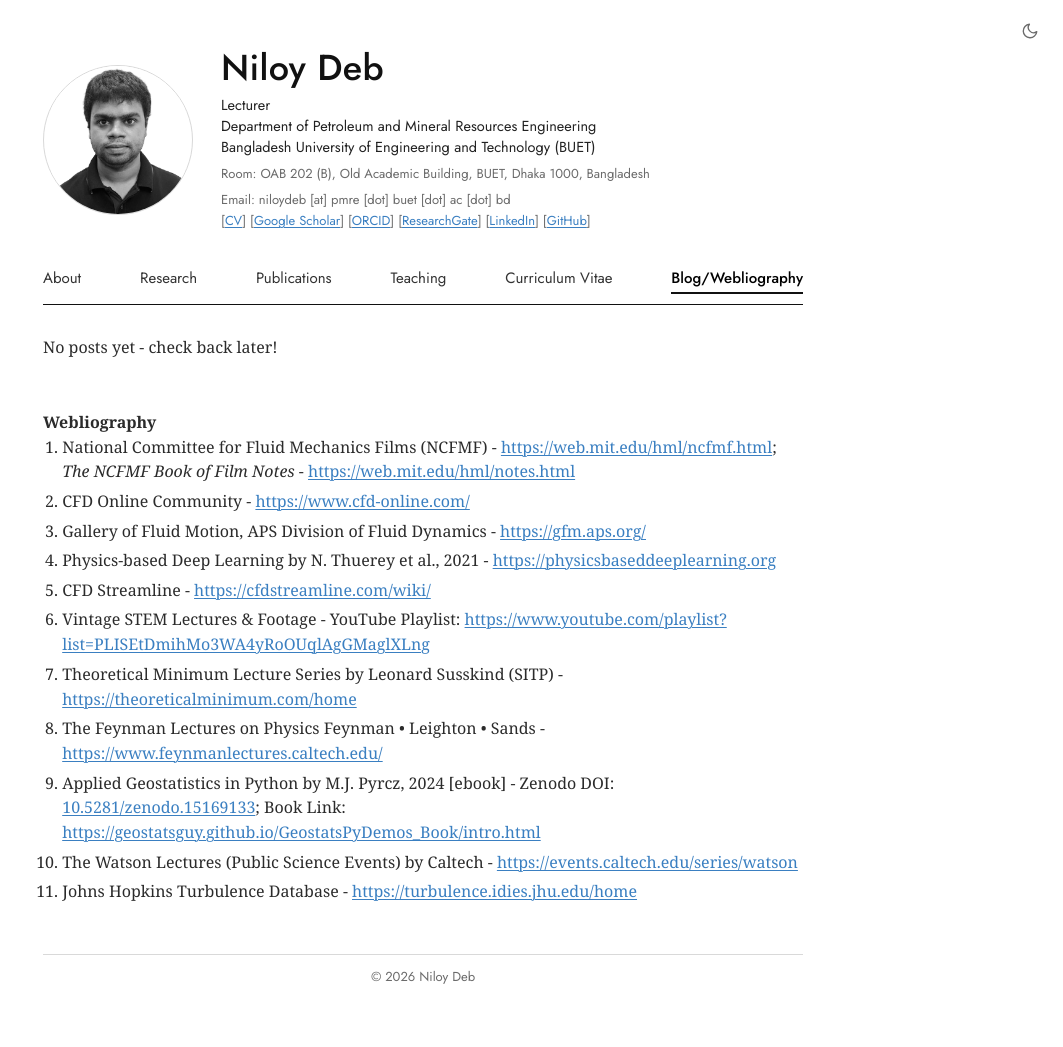
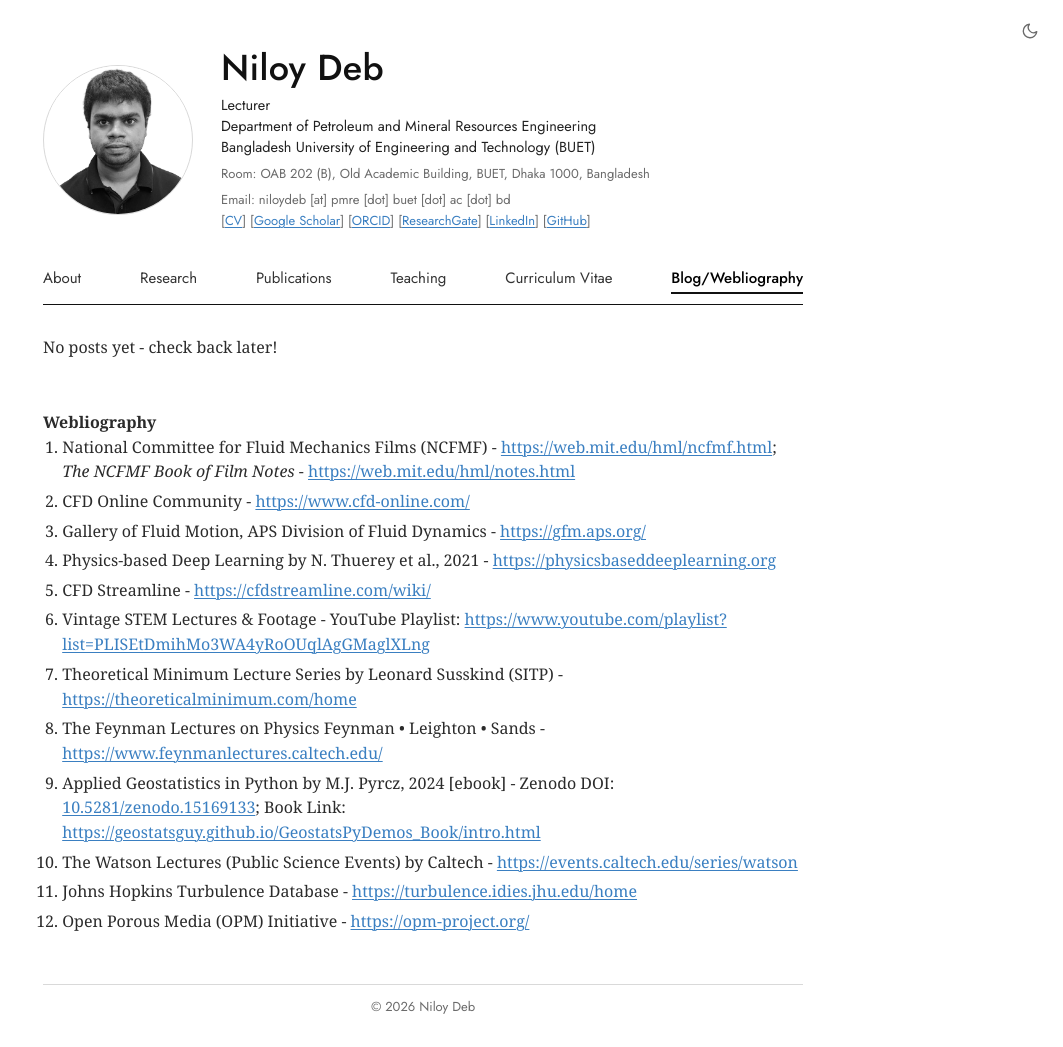
Before and after one commit to niloydebme/webpage, a Jekyll site: the page built from _pages/year-archive.html, in a window 1280 px wide. Shown: the whole page, without its empty margins (217-1280 px from the left). Built offline with Jekyll 4.4.1, drawn with Linux system fonts in a browser that asks for light colours; some web fonts are replaced; before the commit the page ends 1017 px from its top, so only the background shows below that.

Commit message:
Webliography: OPM

```diff
--- a/_pages/year-archive.html
+++ b/_pages/year-archive.html
@@ -23,6 +23,7 @@ No posts yet - check back later! <br> <br> <br>
     <li>Applied Geostatistics in Python by M.J. Pyrcz, 2024 [ebook] - Zenodo DOI: <a href="https://doi.org/10.5281/zenodo.15169133" target="_blank">10.5281/zenodo.15169133</a>; Book Link: <a href="https://geostatsguy.github.io/GeostatsPyDemos_Book/intro.html" target="_blank">https://geostatsguy.github.io/GeostatsPyDemos_Book/intro.html</a></li>
     <li>The Watson Lectures (Public Science Events) by Caltech - <a href="https://events.caltech.edu/series/watson" target="_blank">https://events.caltech.edu/series/watson</a></li>
     <li>Johns Hopkins Turbulence Database - <a href="https://turbulence.idies.jhu.edu/home" target="_blank">https://turbulence.idies.jhu.edu/home</a></li>
+    <li>Open Porous Media (OPM) Initiative - <a href="https://opm-project.org/" target="_blank">https://opm-project.org/</a></li>
 
 
   </ol>
```
